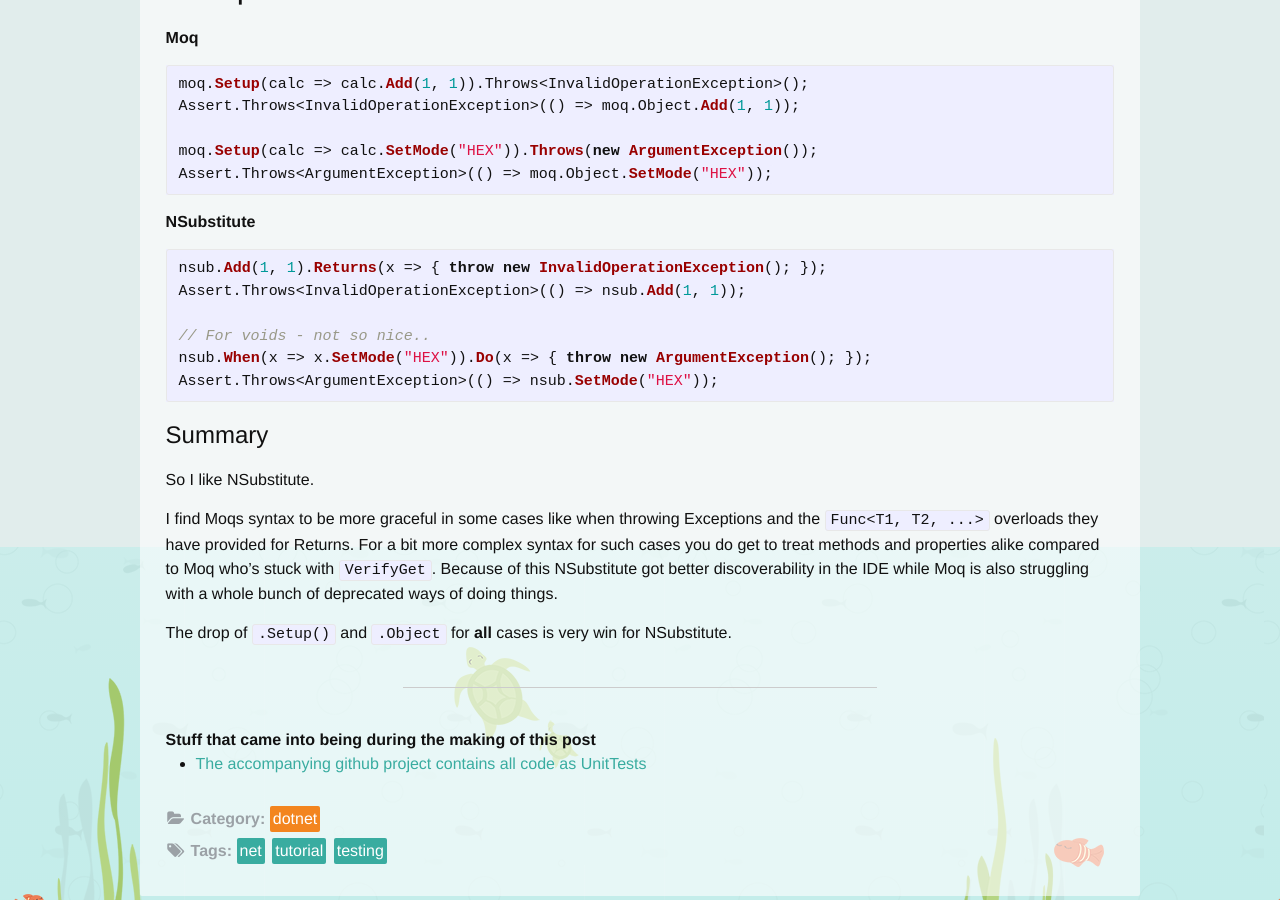
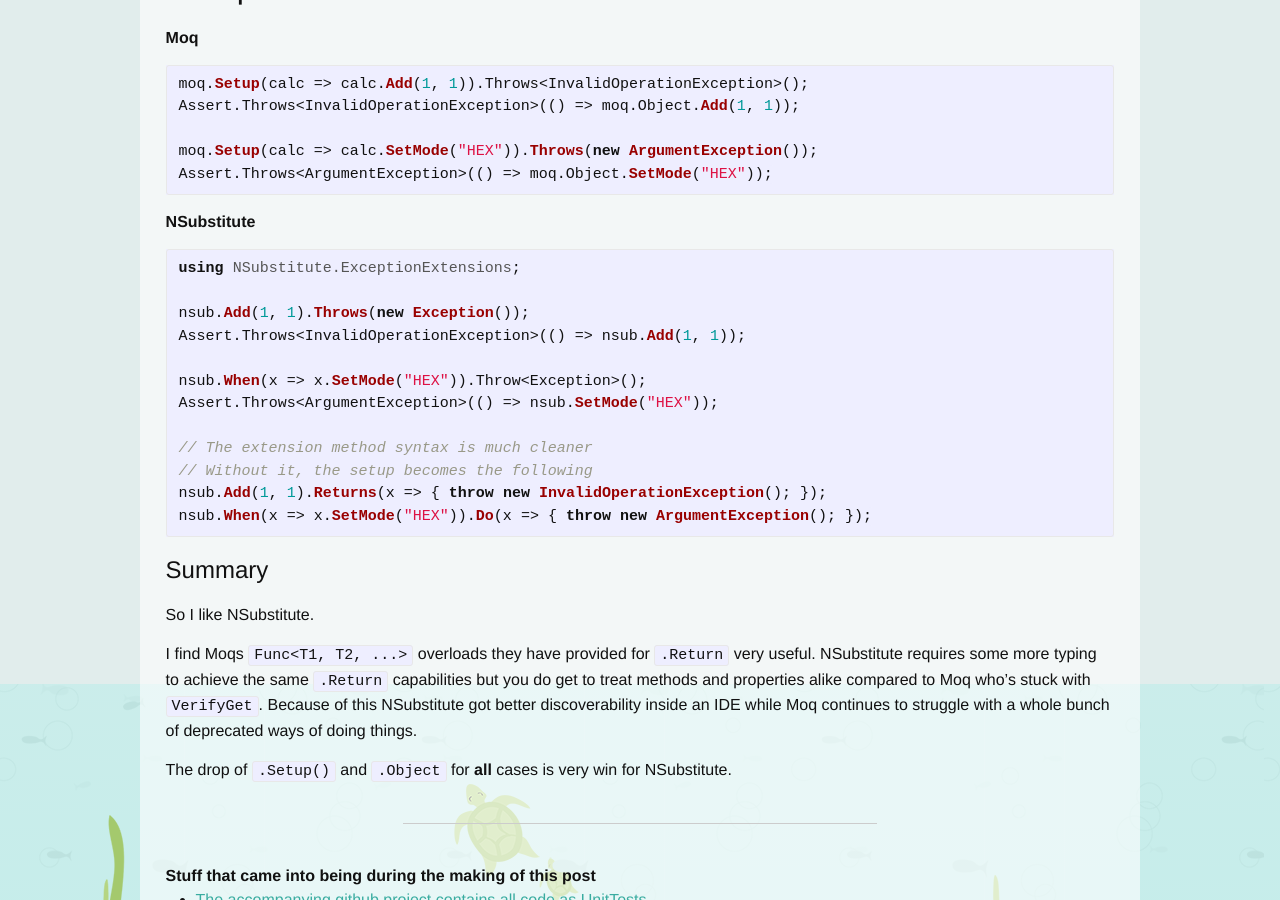
Before and after one commit to Laoujin/bliki, a Jekyll site: the page built from _bliki/nuget/nsubstitute/nsubstitute-vs-moq.md, in a window 1280 px wide and 900 px high, scrolled down 2556 px. Built offline with Jekyll 4.4.1, drawn with Linux system fonts in a browser that asks for light colours; some web fonts are replaced.

Commit message:
Setting up Throws is much cleaner with the extension methods provided

````diff
--- a/_bliki/nuget/nsubstitute/nsubstitute-vs-moq.md
+++ b/_bliki/nuget/nsubstitute/nsubstitute-vs-moq.md
@@ -149,12 +149,18 @@
 **NSubstitute**
 
 ```c#
-nsub.Add(1, 1).Returns(x => { throw new InvalidOperationException(); });
+using NSubstitute.ExceptionExtensions;
+
+nsub.Add(1, 1).Throws(new Exception());
 Assert.Throws<InvalidOperationException>(() => nsub.Add(1, 1));
 
-// For voids - not so nice..
+nsub.When(x => x.SetMode("HEX")).Throw<Exception>();
+Assert.Throws<ArgumentException>(() => nsub.SetMode("HEX"));
+
+// The extension method syntax is much cleaner
+// Without it, the setup becomes the following
+nsub.Add(1, 1).Returns(x => { throw new InvalidOperationException(); });
 nsub.When(x => x.SetMode("HEX")).Do(x => { throw new ArgumentException(); });
-Assert.Throws<ArgumentException>(() => nsub.SetMode("HEX"));
 ```
 
 
@@ -163,12 +169,11 @@
 
 So I like NSubstitute.
 
-I find Moqs syntax to be more graceful in some cases like when throwing Exceptions
-and the `Func<T1, T2, ...>` overloads they have provided for Returns.
-For a bit more complex syntax for such cases you do get to treat methods and properties
-alike compared to Moq who's stuck with `VerifyGet`.
-Because of this NSubstitute got better discoverability in the IDE while Moq is
-also struggling with a whole bunch of deprecated ways of doing things.
+I find Moqs `Func<T1, T2, ...>` overloads they have provided for `.Return` very useful.
+NSubstitute requires some more typing to achieve the same `.Return` capabilities but
+you do get to treat methods and properties alike compared to Moq who's stuck with `VerifyGet`.
+Because of this NSubstitute got better discoverability inside an IDE while Moq
+continues to struggle with a whole bunch of deprecated ways of doing things.
 
 The drop of `.Setup()` and `.Object` for **all** cases is very win for NSubstitute.
 
````
